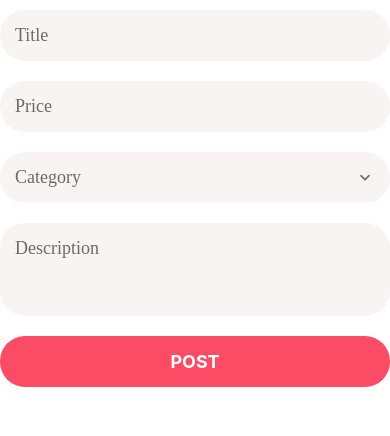
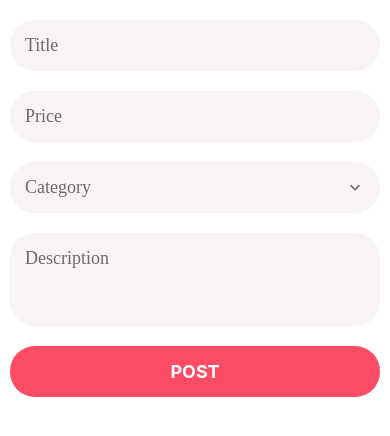
Before and after one commit to Jeaan2/rn-ultimate-series, a React Native app: screen / in a window 390 px wide. Shown: the top 436 px of the page. Built offline with nearby package versions, Linux system fonts and the light colour scheme.

Commit message:
fix(ListingEditScreen): adding padding to the ListingEditScreen container

```diff
--- a/app/screens/ListingEditScreen.js
+++ b/app/screens/ListingEditScreen.js
@@ -21,7 +21,7 @@ const categories = [
 
 function ListingEditScreen(props) {
     return (
-        <Screen>
+        <Screen style={styles.container}>
             <AppForm
                  initialValues={{title: '', price: '', description: '', category: null}}
                  onSubmit={values => console.log(values)}
@@ -60,4 +60,10 @@ function ListingEditScreen(props) {
     );
 }
 
+const styles = StyleSheet.create({
+    container: {
+        padding: 10,
+    }
+})
+
 export default ListingEditScreen;
```
